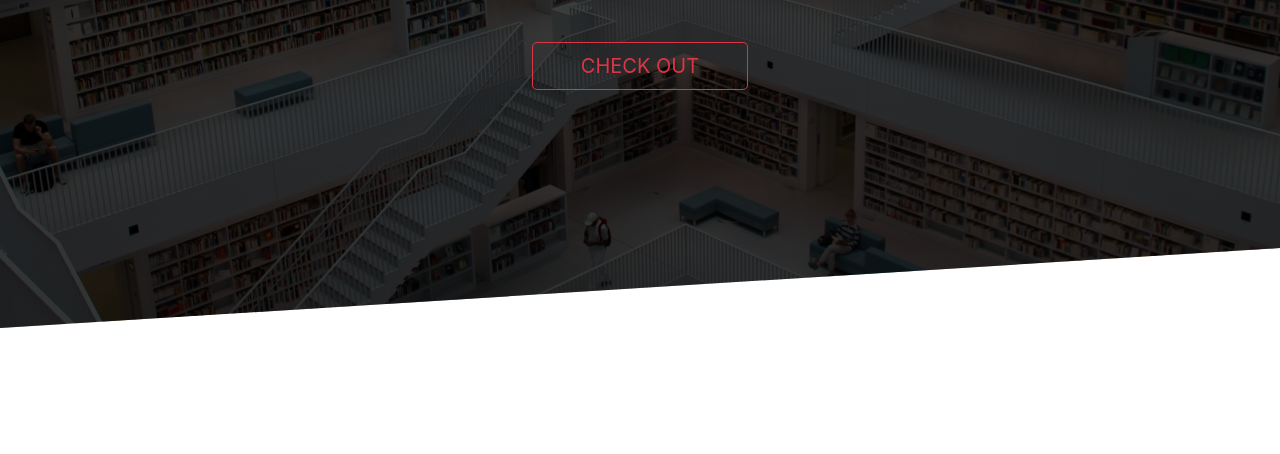
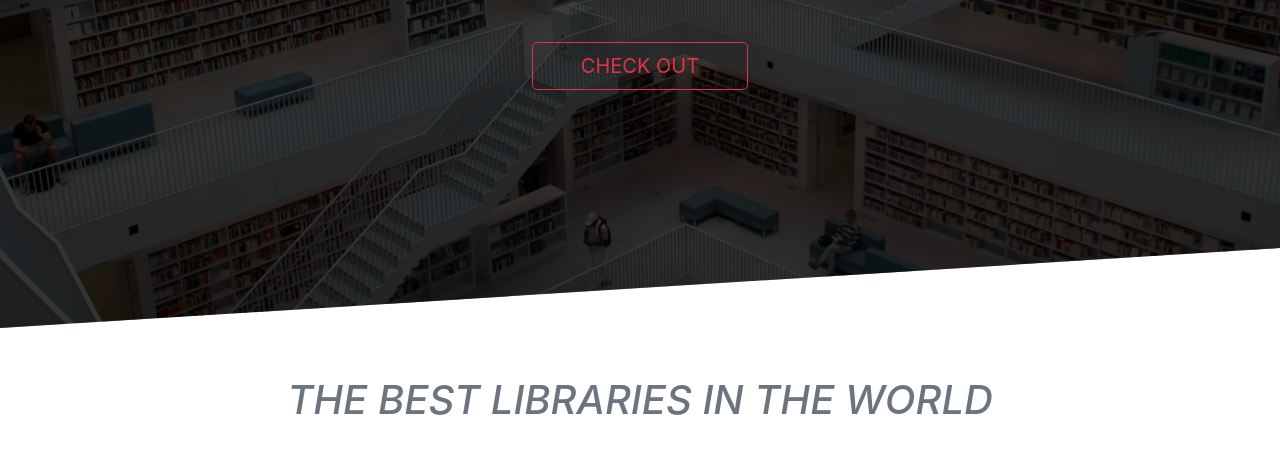
Before and after one commit to IliaAhd/Book-store, a plain HTML site: page index.html in a window 1280 px wide. Shown: the part 472-926 px from the top of the page. Before the commit the page ends 800 px from the top, so only its background shows below. Drawn offline with Linux system fonts and the light colour scheme.

Commit message:
gallery section

```diff
--- a/index.html
+++ b/index.html
@@ -28,6 +28,19 @@
       </div>
     </div>
   </header>
+  <main>
+    <!-- Gallery -->
+    <section class="gallery">
+      <div class="container">
+        <!-- Title -->
+        <div class="row">
+          <div class="col text-center py-5">
+            <h1 class="text-secondary text-uppercase font-italic common-title">The best libraries in the world</h1>
+          </div>
+        </div>
+      </div>
+    </section>
+  </main>
 
   <script src="js/jquery-3.3.1.min.js"></script>
   <script src="js/popper.js"></script>
```
